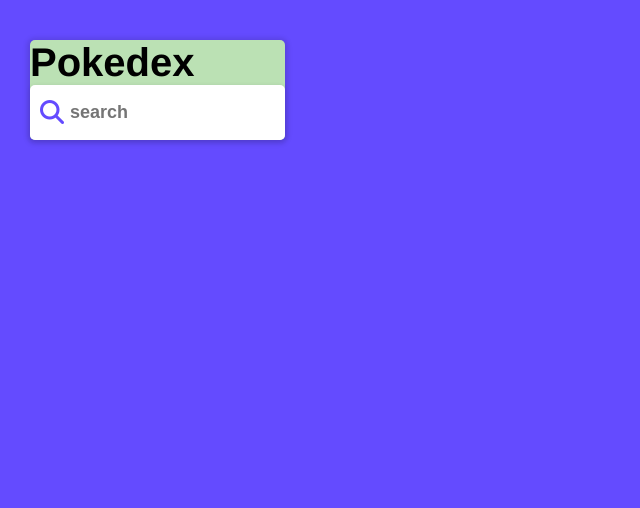
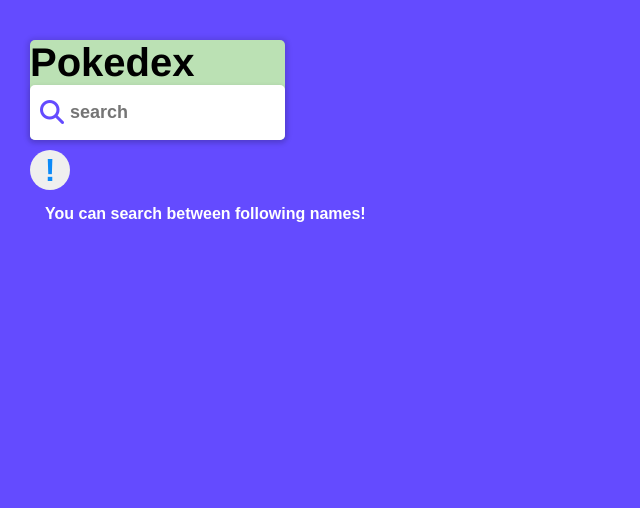
Before and after one commit to Danial990/PokemonApi, a plain HTML site: page index.html in a window 1280 px wide. Shown: the whole page, without its empty margins (0-640 px from the left). Drawn offline with Linux system fonts and the light colour scheme.

Commit message:
trying to add Hint button

```diff
--- a/index.html
+++ b/index.html
@@ -14,7 +14,7 @@
 </head>
 
 <body>
-    <!-- search bar -->
+    <!-- searc  557h bar -->
     <div class="container">
         <div class="search-wrapper">
             <div class="search-input">
@@ -23,7 +23,10 @@
                 <div class="autocom-box"></div>
                 <div class="icon"><i class="fas fa-search "></i></div>
             </div>
-            <div class="suggestions"></div>
+            <button class="suggestions">!</button>
+            <div class="hint-wrapper">
+                <p class="help">You can search between following names!</p>
+            </div>
         </div>
 
         <!-- pokemon box -->
@@ -37,7 +40,7 @@
                 <header data-header></header>
                 <div id="close">X</div>
             </div>
-            <img src="" alt="" data-img/>
+            <img src="" alt="" data-img />
             <div data-type-wrapper>
                 <div data-type-head>types: </div>
                 <div data-type-body></div>
--- a/script.js
+++ b/script.js
@@ -3,13 +3,41 @@ const domCards = document.querySelector("[data-pokemon-cards-container]")
 const inputBox = document.querySelector("[data-search]")
 const searchWrapper = document.querySelector(".search-input")
 const suggBox = document.querySelector(".autocom-box")
-const pokeNameSugg= document.querySelector(".suggestions")
+const pokeNameSugg = document.querySelector(".suggestions")
+const hintWrapper = document.querySelector(".hint-wrapper")
 
 let currentPokemon = {};
 let pokeItems = [];
 let searchResult = [];
 let liList = [];
 
+
+//suggestion button
+
+
+// pokeNameSugg.addEventListener("click", () => {
+//     fetch('https://pokeapi.co/api/v2/pokemon/')
+//         .then(res => res.json())
+//         .then(data => {
+//             pokeItems = data.results;
+
+//             const pokeNames = pokeItems.map(data => {
+//                 return data.name;
+//             })
+
+//             cleanUpHint();
+//             const paragraph = document.createElement("p");
+//             paragraph.innerHTML = pokeNames;
+//             paragraph.classList.add("hint");
+//             hintWrapper.append(paragraph);
+
+//             const hintText = document.querySelector(".hint")
+//             hintText.style.width = "200px";
+//             console.log(hintWrapper)
+//             hintWrapper.classList.toggle("active")
+//             hintText.classList.add("active")
+//         })
+// })
 
 inputBox.addEventListener("input", (e) => {
     const search = e.target.value;
@@ -29,8 +57,9 @@ inputBox.addEventListener("input", (e) => {
                 liList = pokeNames.map(list => {
                     return '<li>' + list + '</li>';
                 });
+                // inputBox.textContent = liList;
+                suggBox.innerHTML = liList;
 
-                suggBox.innerHTML = liList;
 
                 showSuggestion(liList);
 
@@ -41,7 +70,6 @@ inputBox.addEventListener("input", (e) => {
                     el.addEventListener("click", select)
                 })
 
-                pokeNameSugg.innerHTML
             })
 
             .catch(err => {
@@ -142,3 +170,12 @@ function closeButton() {
     const xButton = document.getElementById("close");
     xButton.addEventListener("click", cleanUpCard)
 }
+
+function cleanUpHint() {
+    const allhints = document.querySelector(".hint");
+    if (allhints != undefined) {
+        if (allhints.length != 0) {
+            allhints.remove()
+        }
+    }
+}
--- a/style.css
+++ b/style.css
@@ -94,6 +94,33 @@
     color: #644bff;
 }
 
+.search-wrapper button {
+    margin-top: 10px;
+    width: 40px;
+    height: 40px;
+    border-radius: 50%;
+    border: none;
+    cursor: pointer;
+    font-size: 2rem;
+    color: rgb(12, 138, 248);
+}
+
+.search-wrapper .hint-wrapper {
+    width: 400px;
+    height: 300px;
+    /* position: absolute; */
+}
+
+.search-wrapper .hint-wrapper .help, .hint {
+    font-size: 1rem;
+    color: #fff;
+    margin: 15px 15px;
+    /* width: 200px; */
+    /* display: none; */
+
+}
+
+
 .pokemon {
     color: #fff;
 
@@ -167,3 +194,7 @@
 .show {
     display: block;
 }
+
+.active {
+    color: red;
+}
```
